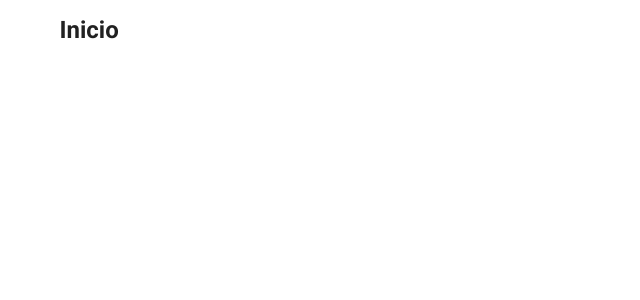
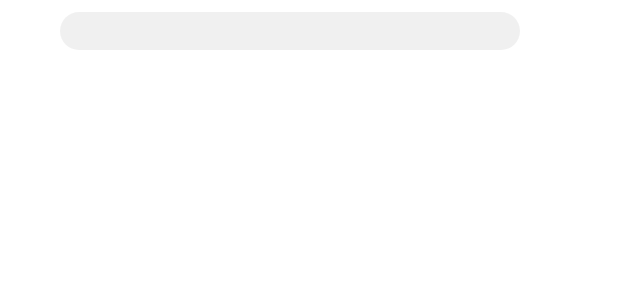
Before and after one commit to zLeoo/usuarios-vue, a Vue app: page / in a window 1280 px wide. Shown: the top 300 px of the page, without its empty margins (0-640 px from the left). Built offline with nearby package versions, Linux system fonts and the light colour scheme.

Commit message:
add text search

```diff
--- a/src/views/Inicio.vue
+++ b/src/views/Inicio.vue
@@ -1,12 +1,28 @@
 <template>
     <v-container>
-        <h2>Inicio</h2>
+        <v-responsive max-width="460">
+          <v-text-field
+            dense
+            flat
+            hide-details
+            rounded
+            solo-inverted
+          ></v-text-field>
+        </v-responsive>
     </v-container>
 </template>
 
+
 <script>
+
 export default {
-    name: 'Inicio'
+    name: 'Inicio',
+
+    data() {
+        return {
+            DadosPessoais: []
+        }
+    },
 }
 </script>
 
```
